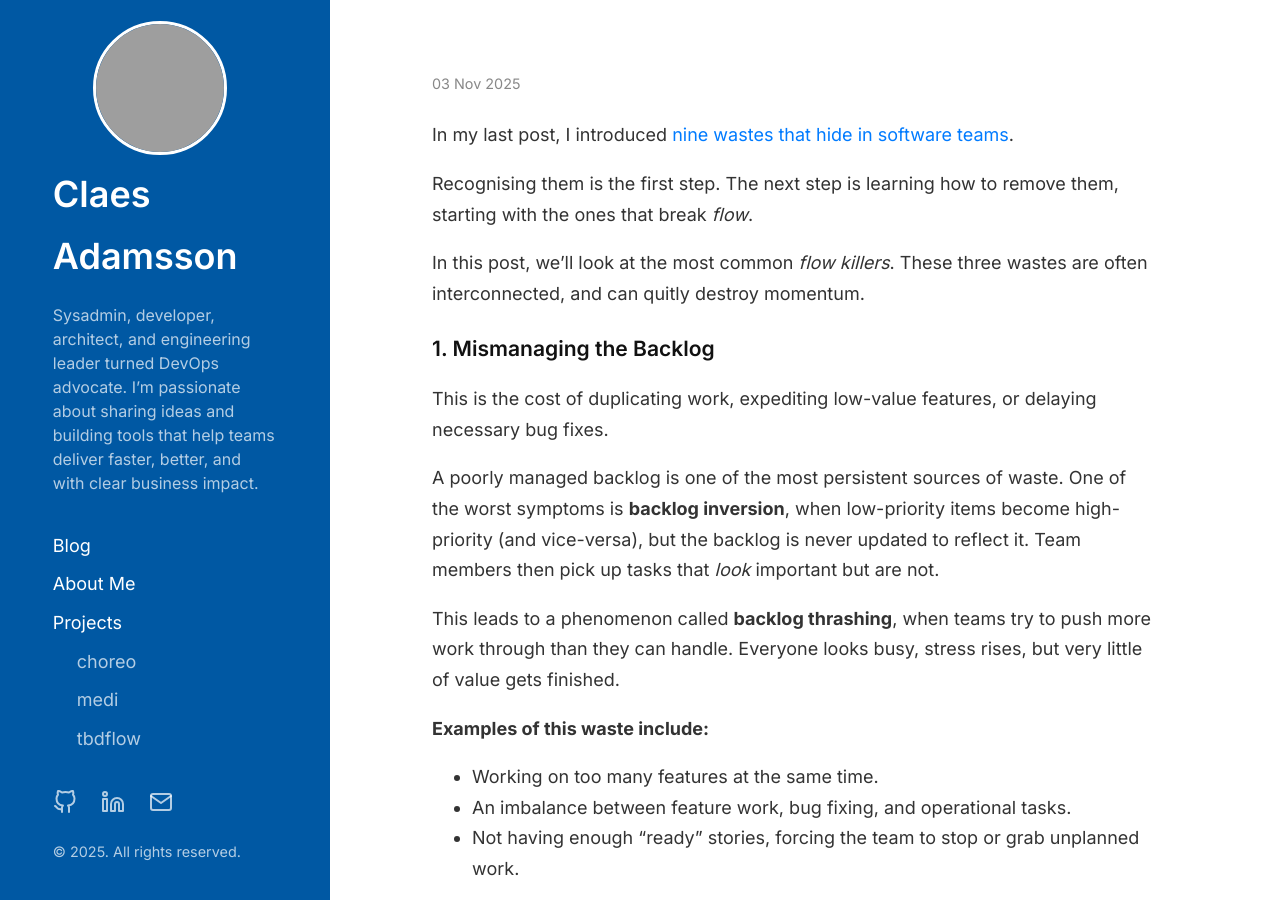
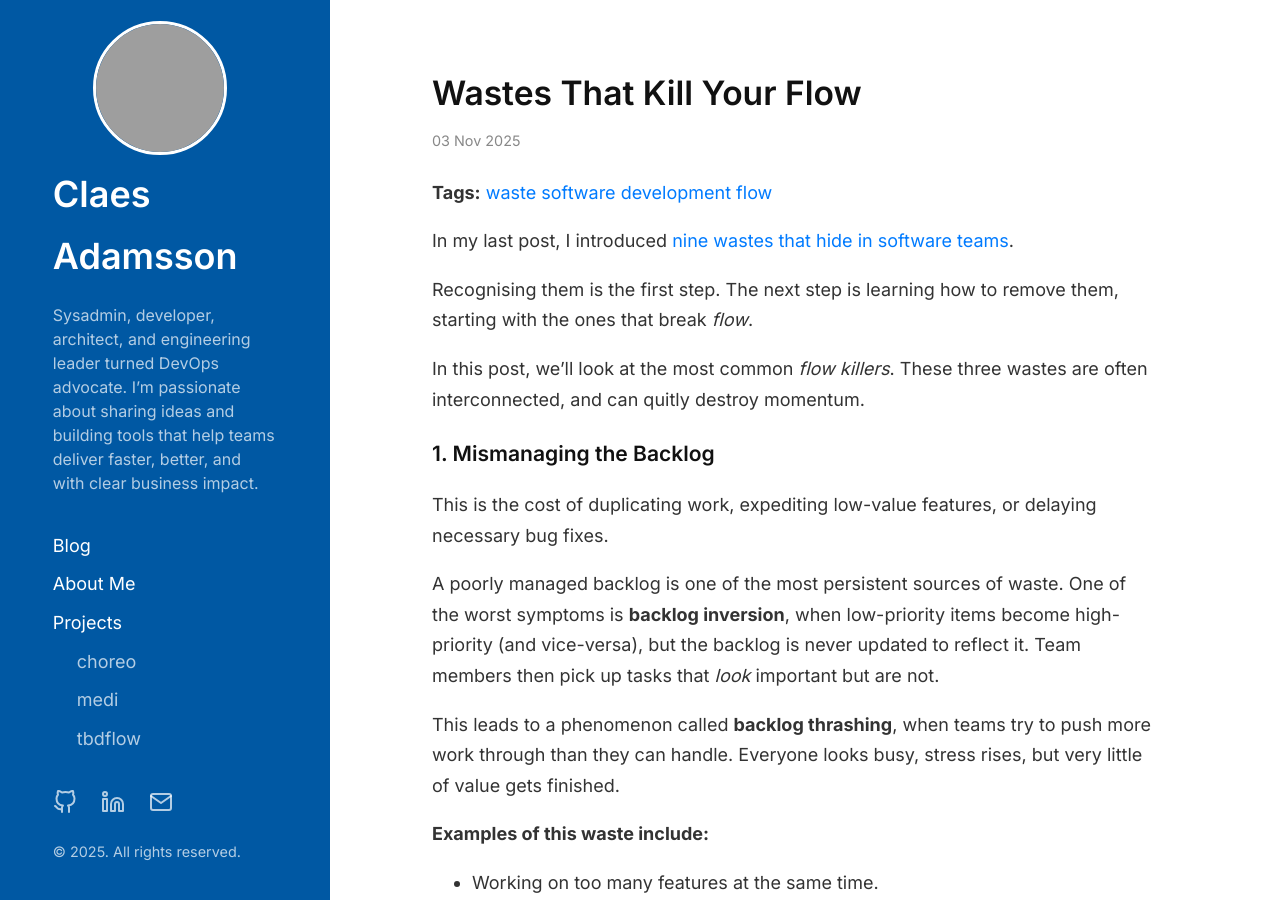
Before and after one commit to cladam/cladam.github.io, a Jekyll site: the page built from _posts/2025-11-03-flow-killers.md, in a window 1280 px wide and 900 px high. Built offline with Jekyll 4.4.1, drawn with Linux system fonts in a browser that asks for light colours; our own code applies the rules of GitHub Pages for plain Markdown files; comment, search, counter and statistics services are not loaded; grey boxes are pictures that could not be loaded.

Commit message:
Fix title formatting in flow-killers post

```diff
--- a/_posts/2025-11-03-flow-killers.md
+++ b/_posts/2025-11-03-flow-killers.md
@@ -1,6 +1,6 @@
 ---
 layout: post
-title: Wastes That Kill Your Flow:
+title: Wastes That Kill Your Flow
 tags: [waste, software development, flow]
 comments: true
 ---
```
